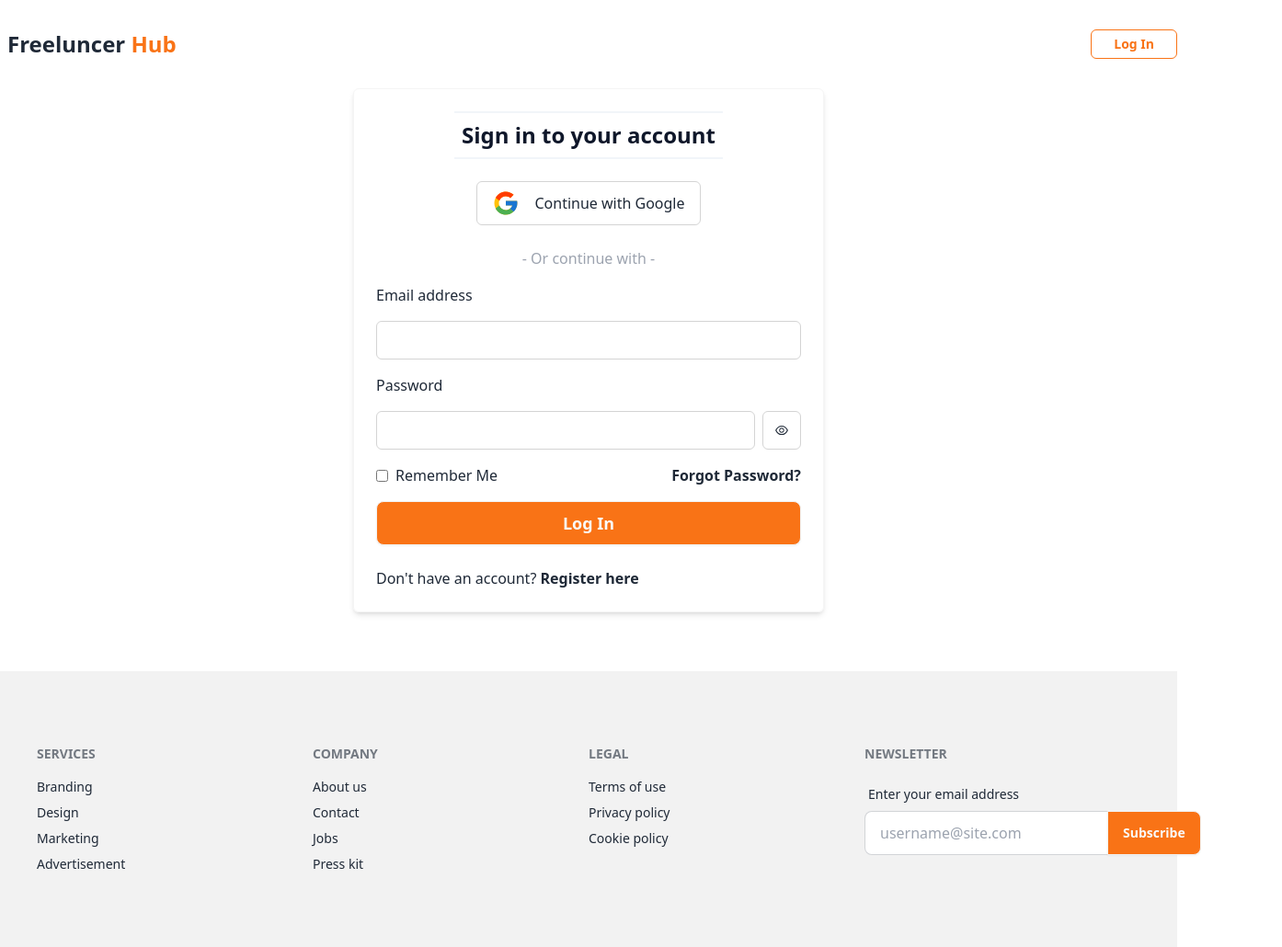
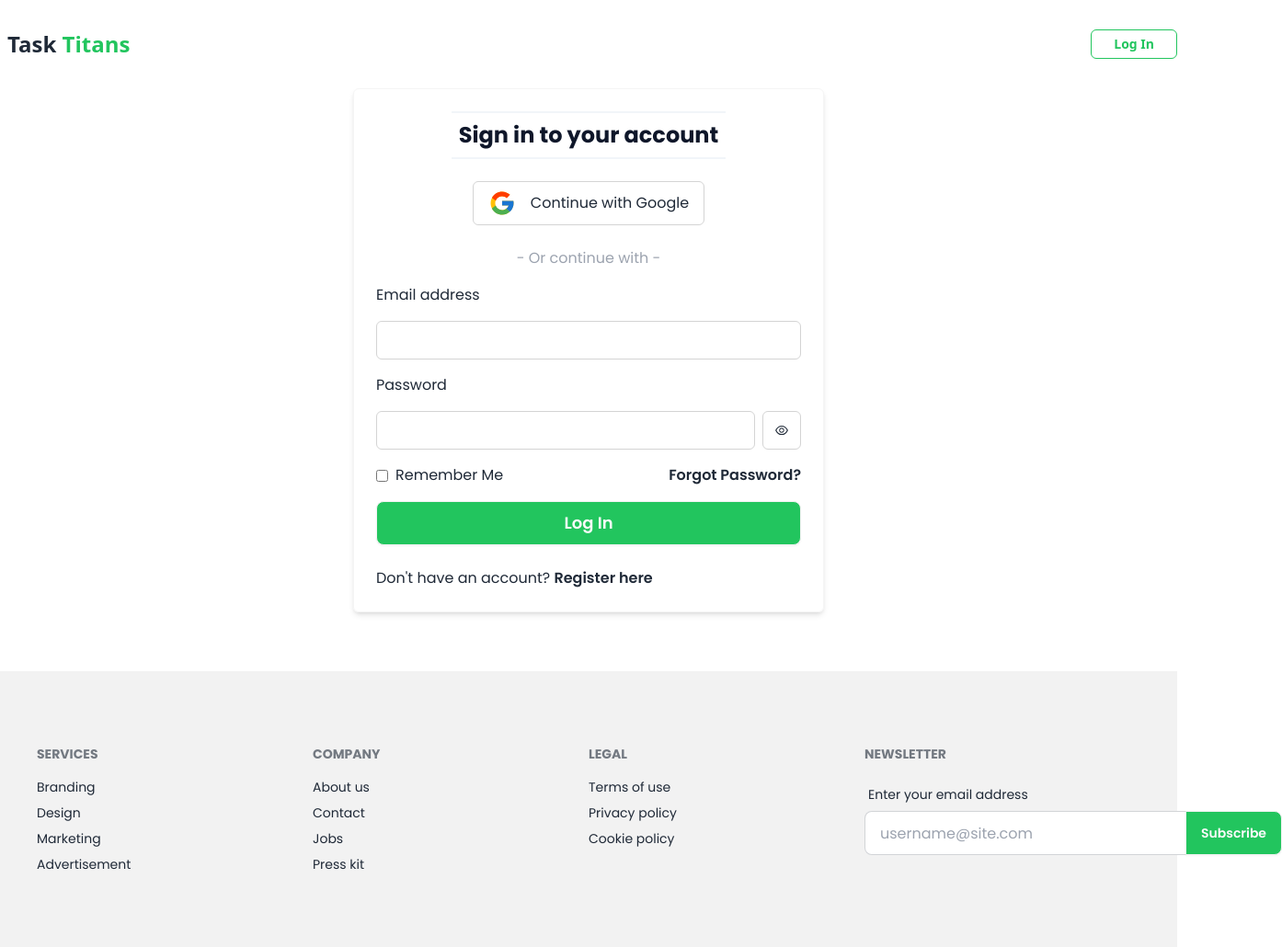
Before and after one commit to Munir102/freeluncer-hub, a React (Vite) app: page /login in a window 1280 px wide. Shown: the whole page at 92% size, 1394 px wide, since content can reach past the window. Built offline with nearby package versions, Linux system fonts and the light colour scheme; no server answers.

Commit message:
Change title name and primary color.

```diff
--- a/index.html
+++ b/index.html
@@ -4,7 +4,7 @@
     <meta charset="UTF-8" />
     <link rel="icon" type="image/svg+xml" href="/public/favicon.ico" />
     <meta name="viewport" content="width=device-width, initial-scale=1.0" />
-    <title>Freeluncer Hub</title>
+    <title>Task Titans</title>
   </head>
   <body>
     <div id="root"></div>
--- a/src/components/Footer/Footer.jsx
+++ b/src/components/Footer/Footer.jsx
@@ -1,7 +1,7 @@
 
 const Footer = () => {
     return (
-        <footer className="md:p-10 p-2 bg-base-200 text-base-content">
+        <footer className="md:p-10 p-2 bg-base-200 text-base-content font-poppins">
             <div className="footer max-w-7xl mx-auto md:py-10 py-4 md:p-0 px-4 grid lg:grid-cols-4 grid-cols-2 gap-6">
                 <nav>
                     <h6 className="footer-title">Services</h6>
--- a/src/components/Home/Home.jsx
+++ b/src/components/Home/Home.jsx
@@ -5,7 +5,7 @@
 const Home = () => {
 
     useEffect(() => {
-        document.title = 'FH - Home';
+        document.title = 'Task Titans - Home';
     })
 
     return (
--- a/src/components/Login/Login.jsx
+++ b/src/components/Login/Login.jsx
@@ -13,7 +13,7 @@
 const Login = () => {
 
     useEffect(() => {
-        document.title = 'FH - Login';
+        document.title = 'Task Titans - Login';
     })
 
     const { signInUser } = useContext(AuthContext);
@@ -119,7 +119,7 @@
 
 
     return (
-        <div className="mx-auto lg:w-[40%] md:w-[60%] w-[90%] flex flex-col  border border-neutral-100 p-6 shadow-md mb-16 gap-2 rounded-md">
+        <div className="mx-auto font-poppins lg:w-[40%] md:w-[60%] w-[90%] flex flex-col  border border-neutral-100 p-6 shadow-md mb-16 gap-2 rounded-md">
             <div className="flex flex-col items-center text-center gap-6">
                 <h1 className="text-black_bg md:text-2xl text-lg font-bold border-y-2 border-border_color p-2">Sign in to your account</h1>
                 <Link to="" onClick={handleGoogleSignIn}>
--- a/src/components/Register/Register.jsx
+++ b/src/components/Register/Register.jsx
@@ -10,7 +10,7 @@
 
 const Register = () => {
     useEffect(() => {
-        document.title = 'FH - Registration';
+        document.title = 'Task Titans - Registration';
     });
 
     const { createUser } = useContext(AuthContext);
@@ -94,7 +94,7 @@
     };
 
     return (
-        <div className="mx-auto lg:w-[40%] md:w-[60%] w-[90%] flex flex-col border border-neutral-100 p-6 shadow-md mb-16 gap-2 rounded-md">
+        <div className="mx-auto font-poppins lg:w-[40%] md:w-[60%] w-[90%] flex flex-col border border-neutral-100 p-6 shadow-md mb-16 gap-2 rounded-md">
             <div className="flex flex-col items-center text-center gap-6">
                 <h1 className="text-black_bg md:text-2xl text-lg font-bold border-y-2 border-border_color p-2 mb-4">Create an account</h1>
                 {/* <Link to="/">
--- a/src/components/header/Header.jsx
+++ b/src/components/header/Header.jsx
@@ -58,16 +58,16 @@
                         tabIndex={0}
                         className="menu menu-sm dropdown-content mt-3 z-[1] p-2 shadow bg-base-100 rounded-box w-52"
                     >
-                        <div className="text-small_text text-font_ws text-base">
+                        <div className="text-small_text font-poppins text-base">
                             {NavLinks}
                         </div>
                     </ul>
                 </div>
-                <Link to="/" className="md:text-2xl text-base font-bold ml-2">Freeluncer <span className="text-primary_color">Hub</span></Link>
+                <Link to="/" className="md:text-2xl text-base font-bold ml-2">Task <span className="text-primary_color">Titans</span></Link>
             </div>
             <div className="navbar-center hidden lg:flex">
                 <ul className="menu menu-horizontal px-1">
-                    <div className="flex text-small_text text-font_ws text-base md:pr-2 gap-1">
+                    <div className="flex text-small_text font-poppins text-base md:pr-2 gap-1">
                         {NavLinks}
                     </div>
                 </ul>
--- a/src/index.css
+++ b/src/index.css
@@ -1,3 +1,7 @@
+/* Google font */
+@import url('https://fonts.googleapis.com/css2?family=Poppins:ital,wght@0,100;0,200;0,300;0,400;0,500;0,600;0,700;0,800;0,900;1,100;1,200;1,300;1,400;1,500;1,600;1,700;1,800;1,900&display=swap');
+
+
 @tailwind base;
 @tailwind components;
 @tailwind utilities;
--- a/tailwind.config.js
+++ b/tailwind.config.js
@@ -6,7 +6,7 @@
   ],
   theme: {
     colors: {
-      'primary_color': '#f97316',
+      'primary_color': '#22c55e',
       'white_color': '#fffff',
       'black_bg': '#0f172a',
       'color_grey': '#9ca3af',
@@ -14,6 +14,11 @@
       'red_text': '#dc2626',
       'border_color': '#f1f5f9',
     },
+    extend: {
+      fontFamily: {
+        poppins: "'Poppins', sans-serif",
+      }
+    }
   },
   plugins: [require("daisyui")],
 }
```
